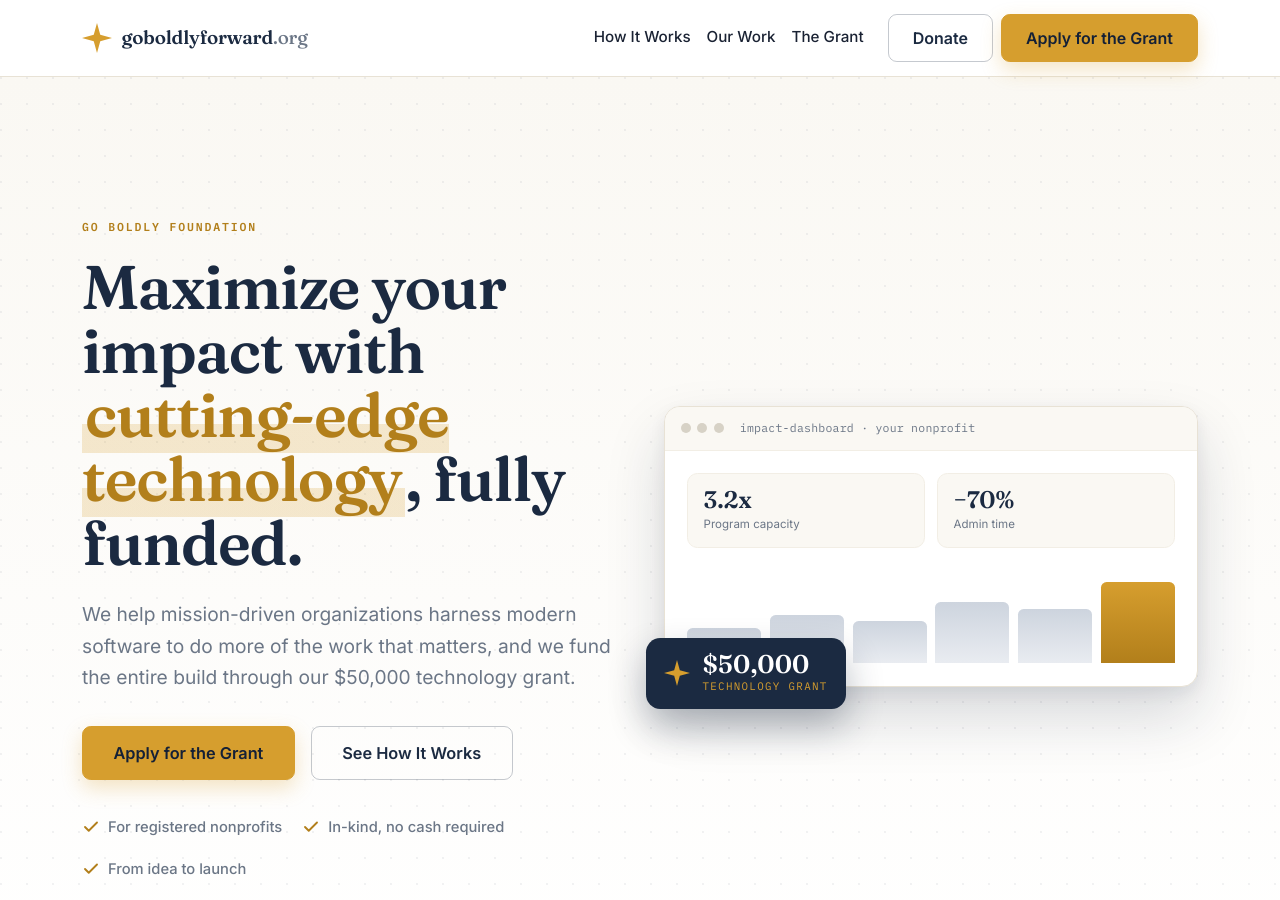
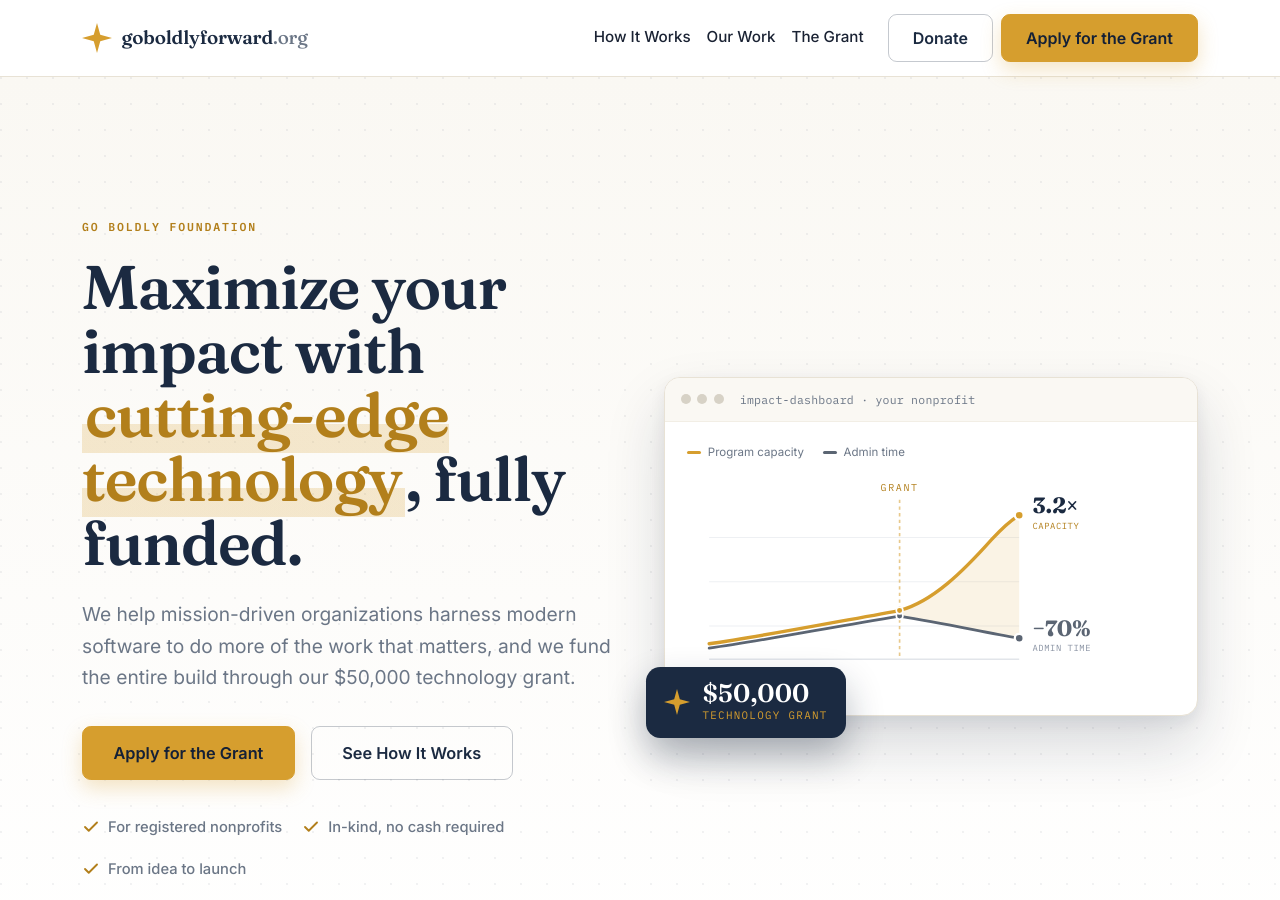
Before and after one commit to GoBoldlyForward/goboldlyforward.org, a Jekyll site: the page built from index.html, in a window 1280 px wide and 900 px high. Built offline with Jekyll 4.4.1, drawn with Linux system fonts in a browser that asks for light colours.

Commit message:
Hero: replace bar chart with grant divergence line graph; wire National Angels link
- Capacity and admin time track up together pre-grant, then split at the
  grant marker: capacity climbs steeply, admin time declines (ends above zero)
- Link National Angels lockup to https://www.nationalangels.org/

```diff
--- a/index.html
+++ b/index.html
@@ -43,18 +43,45 @@
               <span class="mock-title">impact-dashboard &middot; your nonprofit</span>
             </div>
             <div class="mock-body">
-              <div class="mock-stats">
-                <div class="mock-stat"><div class="n">3.2x</div><div class="l">Program capacity</div></div>
-                <div class="mock-stat"><div class="n">&minus;70%</div><div class="l">Admin time</div></div>
+              <div style="display:flex; gap:1.2rem; margin-bottom:0.6rem; font-family: var(--font-sans); font-size:0.72rem; color: var(--color-muted);">
+                <span style="display:flex; align-items:center; gap:0.4rem;"><span style="width:14px; height:3px; border-radius:2px; background: var(--color-accent); display:inline-block;"></span>Program capacity</span>
+                <span style="display:flex; align-items:center; gap:0.4rem;"><span style="width:14px; height:3px; border-radius:2px; background:#5B6573; display:inline-block;"></span>Admin time</span>
               </div>
-              <div class="mock-chart">
-                <span style="height:40%"></span>
-                <span style="height:55%"></span>
-                <span style="height:48%"></span>
-                <span style="height:70%"></span>
-                <span style="height:62%"></span>
-                <span class="hi" style="height:92%"></span>
-              </div>
+
+              <svg viewBox="0 0 440 200" width="100%" role="img" aria-label="Program capacity and admin time run together until the grant, after which capacity climbs and admin time declines.">
+                <!-- gridlines -->
+                <g stroke="#EEF0F3" stroke-width="1">
+                  <line x1="20" y1="60" x2="300" y2="60"/>
+                  <line x1="20" y1="100" x2="300" y2="100"/>
+                  <line x1="20" y1="140" x2="300" y2="140"/>
+                </g>
+                <line x1="20" y1="170" x2="300" y2="170" stroke="#E2E5EA" stroke-width="1.5"/>
+
+                <!-- widening impact gap the grant creates -->
+                <path d="M192,126 C222,118 250,90 275,62 C288,48 295,43 300,40 L300,151 C270,146 235,138 192,131 Z" fill="#D69E2E" opacity="0.12"/>
+
+                <!-- grant marker -->
+                <line x1="192" y1="26" x2="192" y2="170" stroke="#D69E2E" stroke-width="1.5" stroke-dasharray="3 3" opacity="0.55"/>
+                <text x="192" y="18" text-anchor="middle" font-family="'IBM Plex Mono', monospace" font-size="9" letter-spacing="1.5" fill="#B27F1B">GRANT</text>
+
+                <!-- admin time (declines) -->
+                <path d="M20,160 C70,153 130,141 192,131 C235,138 270,146 300,151" fill="none" stroke="#5B6573" stroke-width="2.5" stroke-linecap="round" stroke-linejoin="round"/>
+                <!-- program capacity (climbs) -->
+                <path d="M20,156 C70,149 130,137 192,126 C222,118 250,90 275,62 C288,48 295,43 300,40" fill="none" stroke="#D69E2E" stroke-width="3" stroke-linecap="round" stroke-linejoin="round"/>
+
+                <!-- split point -->
+                <circle cx="192" cy="131" r="3" fill="#5B6573" stroke="#fff" stroke-width="1.5"/>
+                <circle cx="192" cy="126" r="3" fill="#D69E2E" stroke="#fff" stroke-width="1.5"/>
+                <!-- endpoints -->
+                <circle cx="300" cy="40" r="4" fill="#D69E2E" stroke="#fff" stroke-width="2"/>
+                <circle cx="300" cy="151" r="4" fill="#5B6573" stroke="#fff" stroke-width="2"/>
+
+                <!-- value chips -->
+                <text x="312" y="38" font-family="'Fraunces', Georgia, serif" font-size="20" font-weight="700" fill="#1B2A41">3.2&#215;</text>
+                <text x="312" y="52" font-family="'IBM Plex Mono', monospace" font-size="8" letter-spacing="0.5" fill="#B27F1B">CAPACITY</text>
+                <text x="312" y="149" font-family="'Fraunces', Georgia, serif" font-size="20" font-weight="700" fill="#5B6573">&#8722;70%</text>
+                <text x="312" y="163" font-family="'IBM Plex Mono', monospace" font-size="8" letter-spacing="0.5" fill="#8A93A3">ADMIN TIME</text>
+              </svg>
             </div>
           </div>
           <div class="grant-badge">
@@ -90,7 +117,7 @@
         <span style="color: var(--color-border); font-size: 1.5rem;">&middot;</span>
       </div>
       <div class="col-auto">
-        <a class="logo-lockup" href="#" rel="noopener">
+        <a class="logo-lockup" href="https://www.nationalangels.org/" target="_blank" rel="noopener">
           <svg viewBox="0 0 24 24" fill="none" stroke="currentColor" stroke-width="1.7" stroke-linecap="round" stroke-linejoin="round" aria-hidden="true">
             <path d="M12 21s-6-4.35-9-8.5C1.3 9.9 2.4 6 6 6c2 0 3.2 1.2 4 2.5C10.8 7.2 12 6 14 6"/>
             <path d="M14 6c3.6 0 4.7 3.9 3 6.5"/>
```
